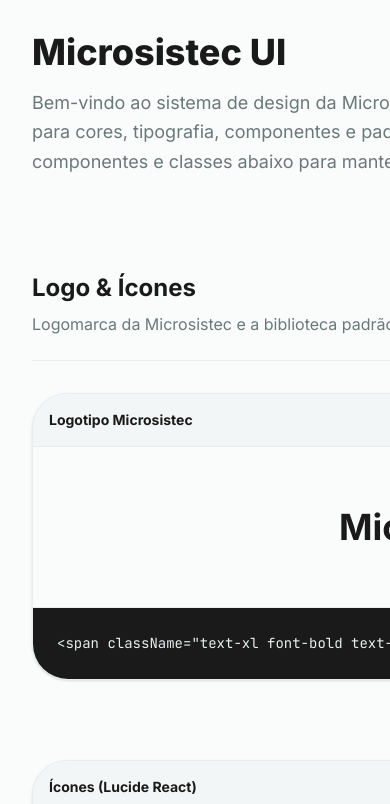
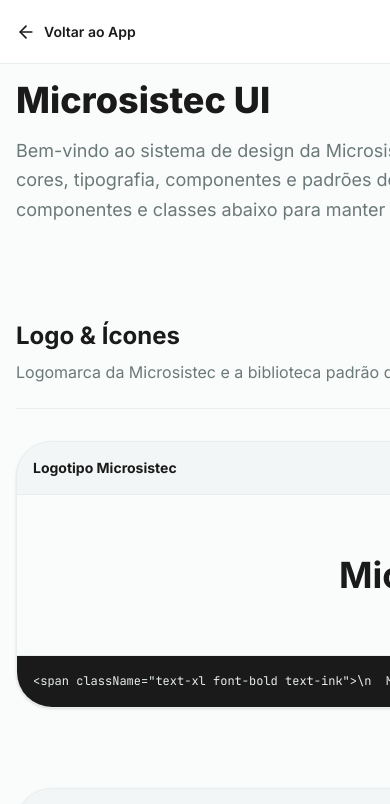
Before and after one commit to JeffersonJr/app, a Next.js app: page /design in a window 390 px wide. Shown: the top 804 px of the page. Built offline with nearby package versions, Linux system fonts and the light colour scheme.

Commit message:
fix: adjust design system responsiveness for mobile

```diff
--- a/app/design/layout.tsx
+++ b/app/design/layout.tsx
@@ -55,9 +55,16 @@ export default function DesignSystemLayout({ children }: { children: React.React
         </div>
       </aside>
 
+      {/* Mobile Header */}
+      <div className="md:hidden fixed top-0 left-0 right-0 h-16 bg-white border-b border-border z-50 flex items-center px-4">
+        <Link href="/" className="inline-flex items-center gap-2 text-ink font-semibold transition-colors text-sm">
+          <ArrowLeft className="w-5 h-5" /> Voltar ao App
+        </Link>
+      </div>
+
       {/* Main Content */}
-      <main className="flex-1 md:ml-64 bg-snow min-h-screen">
-        <div className="max-w-4xl mx-auto p-8 md:p-12 lg:p-16">
+      <main className="flex-1 md:ml-64 bg-snow min-h-screen pt-16 md:pt-0">
+        <div className="max-w-4xl mx-auto p-4 sm:p-8 md:p-12 lg:p-16">
           {children}
         </div>
       </main>
--- a/app/design/page.tsx
+++ b/app/design/page.tsx
@@ -411,7 +411,7 @@ function ComponentShowcase({ title, code, children }: { title: string, code: str
       <div className="p-4 border-b border-border bg-fog/50 flex justify-between items-center">
         <h3 className="font-bold text-ink text-sm">{title}</h3>
       </div>
-      <div className="p-8 bg-snow flex items-center justify-center min-h-[160px]">
+      <div className="p-4 sm:p-8 bg-snow flex items-center justify-center min-h-[160px]">
         {children}
       </div>
       <div className="relative group border-t border-border bg-ink">
@@ -424,7 +424,7 @@ function ComponentShowcase({ title, code, children }: { title: string, code: str
             {copied ? <Check className="w-4 h-4 text-teal-light" /> : <Copy className="w-4 h-4" />}
           </button>
         </div>
-        <pre className="p-6 overflow-x-auto text-sm text-fog font-mono leading-relaxed">
+        <pre className="p-4 sm:p-6 overflow-x-auto text-xs sm:text-sm text-fog font-mono leading-relaxed">
           <code>{code}</code>
         </pre>
       </div>
```
